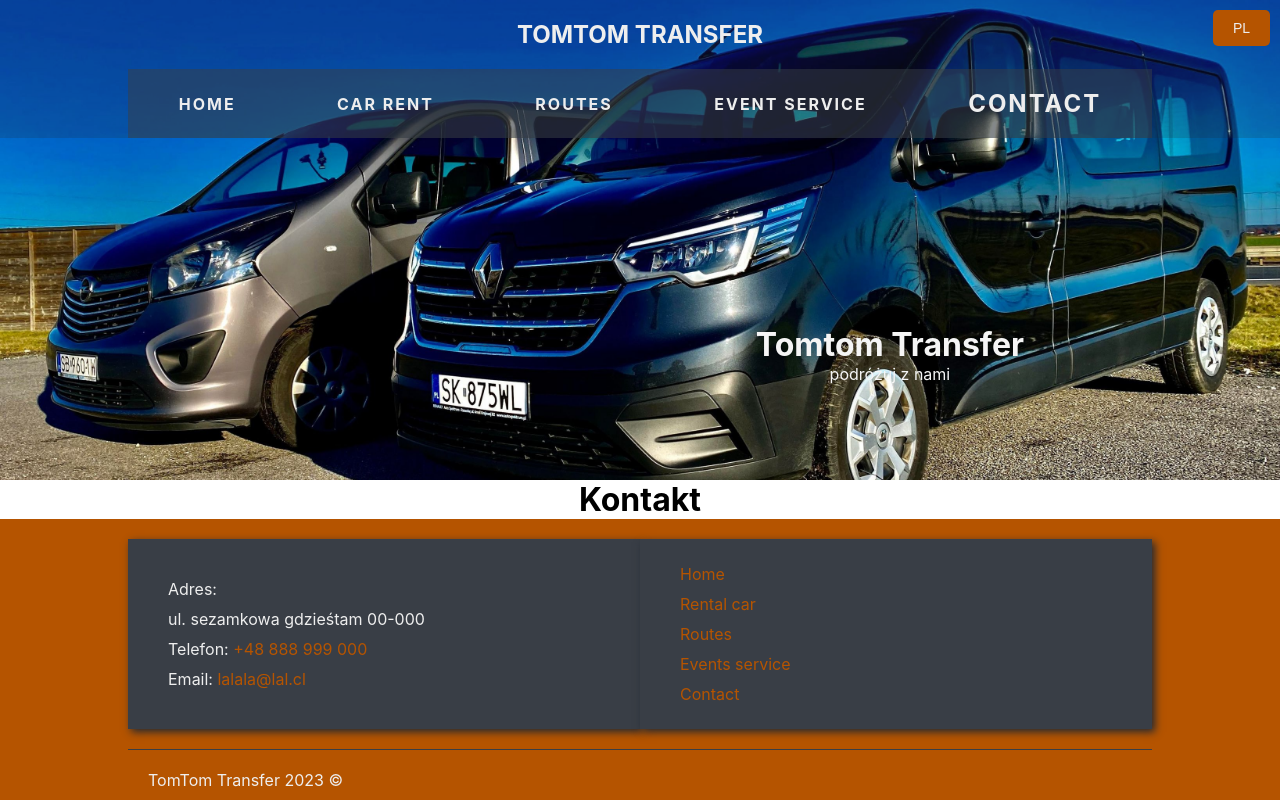
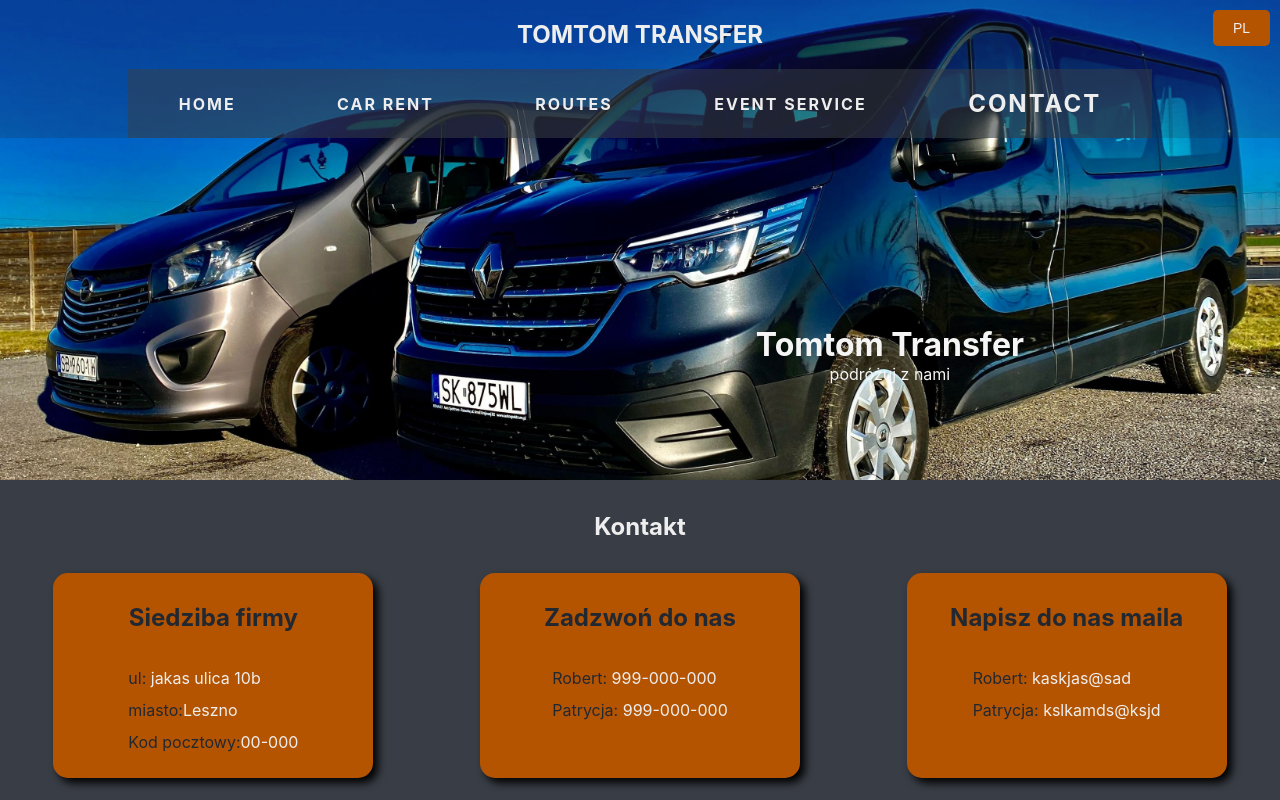
Before and after one commit to PatrykRoskosz/tomtom_transfer, a React (Create React App) app: page /contact in a window 1280 px wide. Shown: the top 800 px of the page. Built offline with nearby package versions, Linux system fonts and the light colour scheme.

Commit message:
first commit

```diff
--- a/src/components/carts/CartSidePhoto/CartSidePhoto.scss
+++ b/src/components/carts/CartSidePhoto/CartSidePhoto.scss
@@ -1,3 +1,5 @@
+@use "../../../styles/colors";
+
 .tomtom-cart-side-photo {
 	display: flex;
 	width: 80%;
@@ -20,7 +22,20 @@
 		display: flex;
 		flex-direction: column;
 		align-items: center;
-		padding: 20px;
 		width: 60%;
+		background: colors.$dark-gold;
+		h3 {
+			padding: 20px;
+			font-weight: bold;
+			color: colors.$grey;
+		}
+		.tomtom-cart-side-photo-text-description {
+			display: flex;
+			width: 100%;
+			height: 100%;
+			padding: 10px 20px 10px 40px;
+			background: colors.$dark;
+			color: colors.$light;
+		}
 	}
 }
--- a/src/components/carts/CartSidePhoto/CartSidePhoto.tsx
+++ b/src/components/carts/CartSidePhoto/CartSidePhoto.tsx
@@ -8,9 +8,13 @@ interface CartSidePhotoType {
 	text: string;
 	imgSrc: string;
 	imgAlt: string;
+	isGold?: boolean;
 }
 
 const CartSidePhoto: React.FC<CartSidePhotoType> = props => {
+
+
+
 	return (
 		<div className='tomtom-cart-side-photo'>
 			{props.id % 2 != 0 ? (
@@ -20,14 +24,18 @@ const CartSidePhoto: React.FC<CartSidePhotoType> = props => {
 					</div>
 					<div className='tomtom-cart-side-photo-text'>
 						<h3>{props.title}</h3>
+						<div className='tomtom-cart-side-photo-text-description'>
 							<p>{props.text}</p>
+						</div>
 					</div>
 				</>
 			) : (
 				<>
 					<div className='tomtom-cart-side-photo-text'>
 						<h3>{props.title}</h3>
+						<div className='tomtom-cart-side-photo-text-description'>
 							<p>{props.text}</p>
+						</div>
 					</div>
 					<div className='tomtom-cart-side-photo-img'>
 						<img src={props.imgSrc} alt={props.imgAlt} />
--- a/src/components/carts/SmallCard/SmallCard.scss
+++ b/src/components/carts/SmallCard/SmallCard.scss
@@ -8,4 +8,5 @@
     min-height: 250px;
     border-radius: 5px;
     box-shadow: 5px 5px 8px black;
+
 }
--- a/src/components/carts/SmallCard/SmallCard.tsx
+++ b/src/components/carts/SmallCard/SmallCard.tsx
@@ -5,13 +5,37 @@ import "./SmallCard.scss";
 interface smallCardType {
 	title: string;
 	text: string;
+	color?: string;
+	bg?: string;
+
 }
 
 const SmallCard: React.FC<smallCardType> = props => {
+	const { color, bg, title, text} = props;
+	const cartColors = (color?: string, bg?: string) => {
+		if(color && bg) {
+			return {
+				backgroundColor: bg,
+				color: color
+			}
+		}
+		if (color) {
+			return {
+				color: color
+			}
+		}
+		if (bg) {
+			return {
+				backgroundColor: bg
+			}
+		}
+		return {}
+	}
+
 	return (
-		<div className='tomtom-small-card'>
-			<h3>{props.title}</h3>
-			<p>{props.text}</p>
+		<div className='tomtom-small-card' style={cartColors(color, bg)}>
+			<h3>{title}</h3>
+			<p>{text}</p>
 		</div>
 	);
 };
--- /dev/null
+++ b/src/pages/contactPage/ContactPage.scss
@@ -0,0 +1,49 @@
+@use "../../styles/colors";
+
+.tomtom-section-contact {
+	display: flex;
+	flex-direction: column;
+	align-items: center;
+	width: 100vw;
+	background: colors.$grey;
+	h1 {
+		padding: 32px;
+		color: colors.$light;
+	}
+
+	&__data {
+		display: flex;
+		justify-content: space-around;
+		width: 100%;
+		padding-bottom: 100px;
+		.contact-wrapper {
+			display: flex;
+			flex-direction: column;
+			align-items: center;
+			width: 25%;
+			padding: 20px;
+			border-radius: 15px;
+			box-shadow: 5px 5px 8px black;
+			background: colors.$dark-gold;
+			h2 {
+				padding: 10px 0 30px;
+				color: colors.$dark;
+			}
+
+				p {
+					line-height: 32px;
+					color: colors.$light;
+					span {
+						color: colors.$dark;
+					}
+					a {
+						text-decoration: none;
+						color: colors.$light;
+					}
+				}
+
+
+		}
+
+	}
+}
--- a/src/pages/contactPage/ContactPage.tsx
+++ b/src/pages/contactPage/ContactPage.tsx
@@ -1,5 +1,49 @@
+import "./ContactPage.scss";
+
 const ContactPage = () => {
-	return <h1>Kontakt</h1>;
+	return (
+		<section className='tomtom-section-contact'>
+			<h1>Kontakt</h1>
+			<section className='tomtom-section-contact__data'>
+				<div className="contact-wrapper">
+					<h2>Siedziba firmy</h2>
+					<div className="contact-data">
+						<p>
+							<span>ul:</span> jakas ulica 10b
+						</p>
+						<p>
+							<span>miasto:</span>Leszno
+						</p>
+						<p>
+							<span>Kod pocztowy:</span>00-000
+						</p>
+					</div>
+				</div>
+				<div className="contact-wrapper">
+					<h2>Zadzwoń do nas</h2>
+					<div className="contact-data">
+						<p>
+							<span>Robert:</span> <a href=''>999-000-000</a>
+						</p>
+						<p>
+							<span>Patrycja:</span> <a href=''>999-000-000</a>
+						</p>
+					</div>
+				</div>
+				<div className="contact-wrapper">
+					<h2>Napisz do nas maila</h2>
+					<div className="contact-data">
+						<p>
+							<span>Robert:</span> <a href=''>kaskjas@sad</a>
+						</p>
+						<p>
+							<span>Patrycja:</span> <a href=''>kslkamds@ksjd</a>
+						</p>
+					</div>
+				</div>
+			</section>
+		</section>
+	);
 };
 
 export default ContactPage;
--- a/src/pages/home/Home.tsx
+++ b/src/pages/home/Home.tsx
@@ -129,27 +129,34 @@ const Home = () => {
 					imgSrc={aboutUs.imgSrc}
 					imgAlt={aboutUs.imgAlt}
 				/>
-				<div className="tomtom-hero-image"></div>
+				<div className='tomtom-hero-image'></div>
 			</section>
 
 			<section className='why-us'>
 				<h1>Dlaczego my</h1>
 				<ul>
 					{whyUs.map(card => (
-						<SmallCard key={card.id} title={card.title} text={card.text} />
+						<SmallCard
+							key={card.id}
+							title={card.title}
+							text={card.text}
+							bg='#b55400'
+						/>
 					))}
 				</ul>
 			</section>
-			<section className="our-cars">
+			<section className='our-cars'>
 				<h1>Nasze auta</h1>
 				<ul>
-					{cars.map(car => 	<CartSidePhoto
-					id={car.id}
-					title={car.title}
-					text={car.text}
-					imgSrc={car.imgSrc}
-					imgAlt={car.imgAlt}
-				/>)}
+					{cars.map(car => (
+						<CartSidePhoto
+							id={car.id}
+							title={car.title}
+							text={car.text}
+							imgSrc={car.imgSrc}
+							imgAlt={car.imgAlt}
+						/>
+					))}
 				</ul>
 			</section>
 		</section>
--- /dev/null
+++ b/src/pages/rentalCar/RentalCar.scss
@@ -0,0 +1,21 @@
+@use "../../styles/colors";
+
+
+
+    .tomtom-section-our-cars {
+        display: flex;
+        flex-direction: column;
+        align-items: center;
+        background: colors.$grey;
+        h1 {
+            color: colors.$dark-gold;
+            padding: 30px;
+            font-size: 32px;
+        }
+        ul{
+            display: flex;
+            flex-direction: column;
+            align-items: center;
+            }
+
+    }
--- a/src/pages/rentalCar/RentalCar.tsx
+++ b/src/pages/rentalCar/RentalCar.tsx
@@ -1,4 +1,49 @@
-const RentalCar = () =>{
-    return <h1>Wynajem aut</h1>
-}
+import busImg from "../../images/cartTopPicture/auto.jpg";
+import CartSidePhoto from "../../components/carts/CartSidePhoto/CartSidePhoto";
+
+import "./RentalCar.scss";
+
+const RentalCar = () => {
+	const cars = [
+		{
+			id: 1,
+			title: "TomTom Transfer",
+			text: "Lorem ipsum dolor sit amet consectetur adipisicing elit. Placeat, assumenda numquam quidem voluptatum at praesentium expedita incidunt delectus in accusantium!",
+			imgSrc: busImg,
+			imgAlt: "siedziba firmy",
+		},
+		{
+			id: 2,
+			title: "TomTom Transfer",
+			text: "Lorem ipsum dolor sit amet consectetur adipisicing elit. Placeat, assumenda numquam quidem voluptatum at praesentium expedita incidunt delectus in accusantium!",
+			imgSrc: busImg,
+			imgAlt: "siedziba firmy",
+		},
+		{
+			id: 3,
+			title: "TomTom Transfer",
+			text: "Lorem ipsum dolor sit amet consectetur adipisicing elit. Placeat, assumenda numquam quidem voluptatum at praesentium expedita incidunt delectus in accusantium!",
+			imgSrc: busImg,
+			imgAlt: "siedziba firmy",
+		},
+	];
+	return (
+
+			<section className='tomtom-section-our-cars'>
+				<h1>Nasze auta</h1>
+				<ul>
+					{cars.map(car => (
+						<CartSidePhoto
+							id={car.id}
+							title={car.title}
+							text={car.text}
+							imgSrc={car.imgSrc}
+							imgAlt={car.imgAlt}
+						/>
+					))}
+				</ul>
+			</section>
+
+	);
+};
 export default RentalCar;
```
Also changed, not shown: 1 other file (tests, documents, lock files or other folders). Lines whose indentation alone changed are shown as unchanged.
